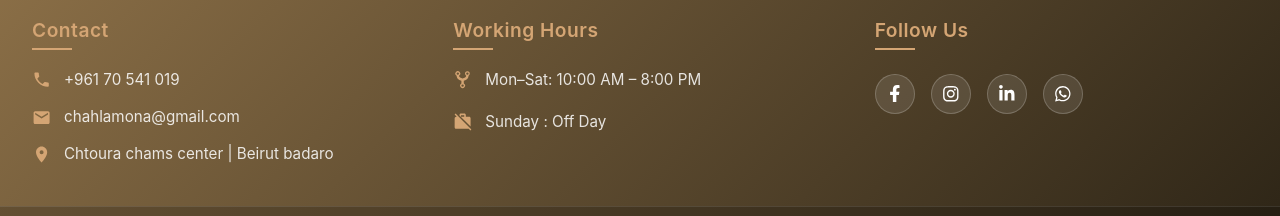
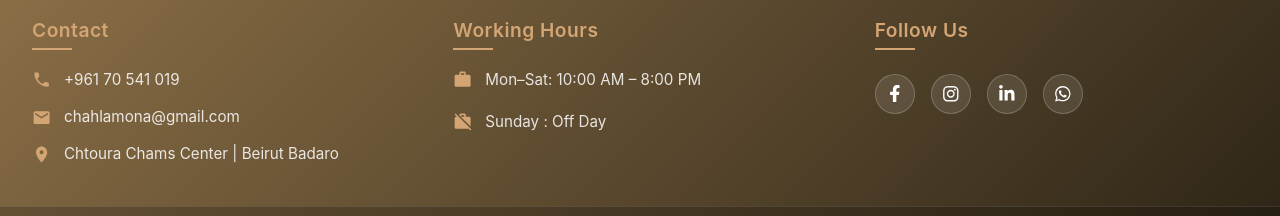
Before and after one commit to alichoker27/Dr-Mona, a Next.js app: page / in a window 1280 px wide. Shown: the part 2602-2818 px from the top of the page. Built offline with nearby package versions, Linux system fonts and the light colour scheme.

Commit message:
edit the footer links

```diff
--- a/src/app/components/layout/Footer.tsx
+++ b/src/app/components/layout/Footer.tsx
@@ -5,7 +5,7 @@ import {
   FaLinkedinIn,
   FaWhatsapp,
 } from "react-icons/fa";
-import { IoGitNetwork } from "react-icons/io5";
+import { MdWork } from "react-icons/md";
 import { MdWorkOff } from "react-icons/md";
 
 import { MdEmail, MdPhone, MdLocationOn } from "react-icons/md";
@@ -39,7 +39,23 @@ const Footer = () => {
             <div className={styles.contactItem}>
               <MdLocationOn className={styles.contactIcon} />
               <span className={styles.contactText}>
-                Chtoura chams center | Beirut badaro
+                <a
+                  href="https://www.google.com/maps/place/Chtoura+Chams+Center,+Lebanon"
+                  target="_blank"
+                  rel="noopener noreferrer"
+                  className={styles.contactLink}
+                >
+                  Chtoura Chams Center
+                </a>{" "}
+                |{" "}
+                <a
+                  href="https://www.google.com/maps/place/Badaro,+Beirut,+Lebanon"
+                  target="_blank"
+                  rel="noopener noreferrer"
+                  className={styles.contactLink}
+                >
+                  Beirut Badaro
+                </a>
               </span>
             </div>
           </div>
@@ -49,7 +65,7 @@ const Footer = () => {
         <div className={styles.column}>
           <h3 className={styles.columnTitle}>Working Hours</h3>
           <div className={styles.contactItem}>
-            <IoGitNetwork className={styles.contactIcon} />
+            <MdWork className={styles.contactIcon} />
             <p className={styles.contactLink}>Mon–Sat: 10:00 AM – 8:00 PM</p>
           </div>
 
@@ -64,7 +80,7 @@ const Footer = () => {
           <h3 className={styles.columnTitle}>Follow Us</h3>
           <div className={styles.socialLinks}>
             <a
-              href="https://facebook.com"
+              href="https://www.facebook.com/share/17Jxegriu8/?mibextid=wwXIfr"
               target="_blank"
               rel="noopener noreferrer"
               className={styles.socialIcon}
@@ -73,7 +89,7 @@ const Footer = () => {
               <FaFacebookF />
             </a>
             <a
-              href="https://instagram.com"
+              href="https://www.instagram.com/mona_chahla?igsh=MXZnNjYzNGl6cjEyYg=="
               target="_blank"
               rel="noopener noreferrer"
               className={styles.socialIcon}
@@ -82,7 +98,7 @@ const Footer = () => {
               <FaInstagram />
             </a>
             <a
-              href="https://linkedin.com"
+              href="http://linkedin.com/in/chahla-mona-50938b1ab"
               target="_blank"
               rel="noopener noreferrer"
               className={styles.socialIcon}
```
